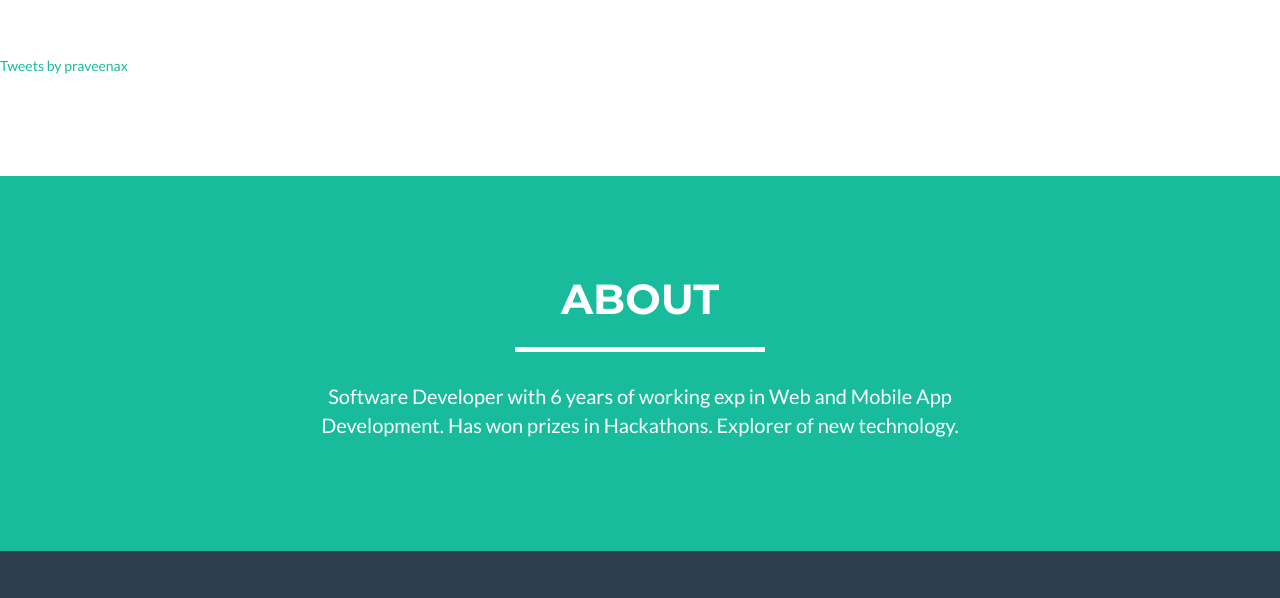
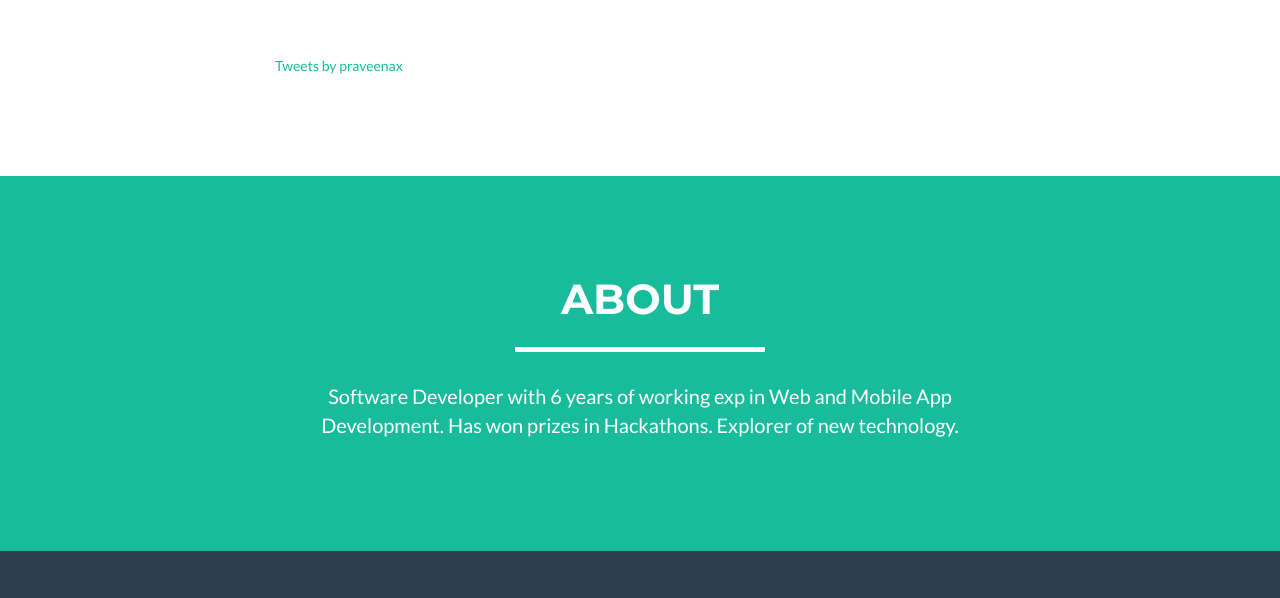
Before and after one commit to praveenax/praveenax.github.io, a website: page index.html in a window 1280 px wide. Shown: the part 1105-1703 px from the top of the page. Drawn offline with nearby package versions, Linux system fonts and the light colour scheme; no server answers.

Commit message:
added style changes for twitter timeline

```diff
--- a/index.html
+++ b/index.html
@@ -131,9 +131,9 @@
     </section>
 
     <!-- Portfolio Grid Section -->
-    <section id="twitter_timeline">
+    <section id="twitter_timeline" class="container">
 
-        <a class="twitter-timeline" href="https://twitter.com/praveenax">Tweets by praveenax</a> <script async src="//platform.twitter.com/widgets.js" charset="utf-8"></script>
+        <a class="twitter-timeline col-md-8 col-md-offset-2" href="https://twitter.com/praveenax">Tweets by praveenax</a> <script async src="//platform.twitter.com/widgets.js" charset="utf-8"></script>
 
     </section>
 
```
